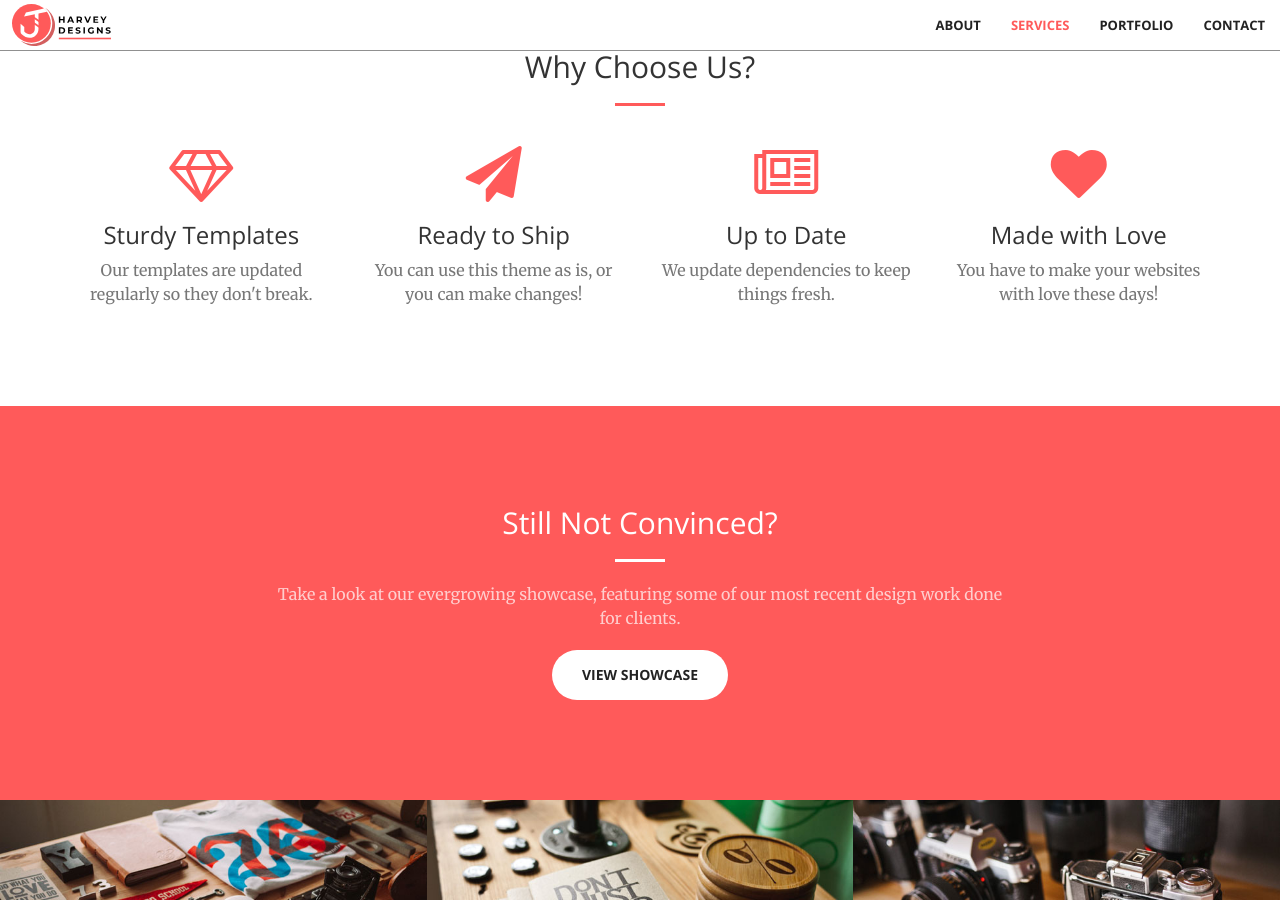
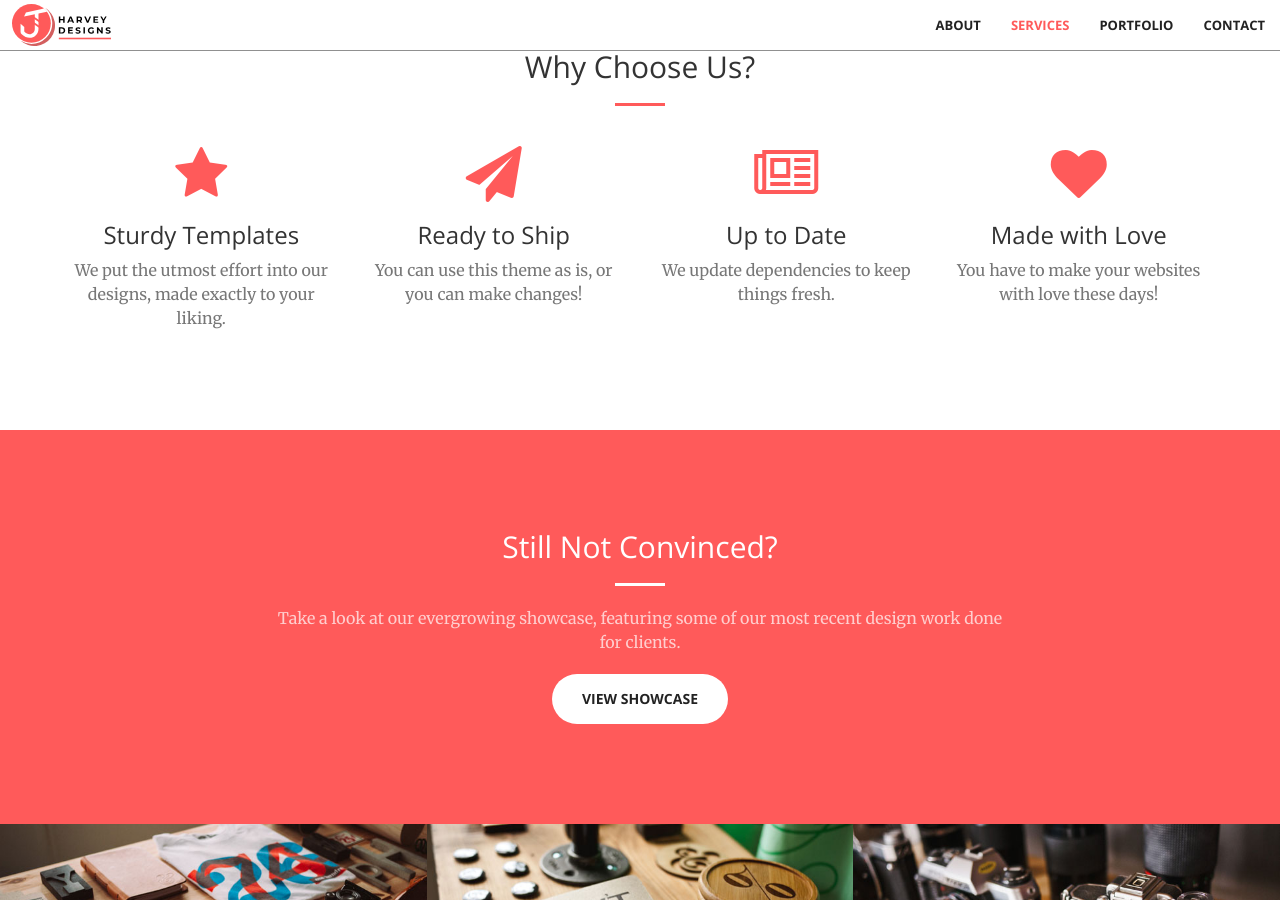
Before and after one commit to jeremiahh1198/jharveydesigns, a Jekyll site: the page built from index.html, in a window 1280 px wide and 900 px high, scrolled down 1001 px. Built offline with Jekyll 4.4.1, drawn with Linux system fonts in a browser that asks for light colours.

Commit message:
Update services.html

```diff
--- a/_includes/services.html
+++ b/_includes/services.html
@@ -11,9 +11,9 @@
         <div class="row">
             <div class="col-lg-3 col-md-6 text-center">
                 <div class="service-box">
-                    <i class="fa fa-4x fa-diamond wow bounceIn text-primary"></i>
+                    <i class="fa fa-4x fa-star wow bounceIn text-primary"></i>
                     <h3>Sturdy Templates</h3>
-                    <p class="text-muted">Our templates are updated regularly so they don't break.</p>
+                    <p class="text-muted">We put the utmost effort into our designs, made exactly to your liking.</p>
                 </div>
             </div>
             <div class="col-lg-3 col-md-6 text-center">
```
